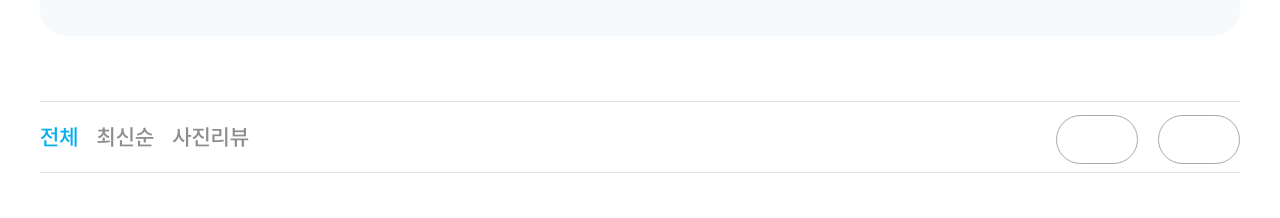
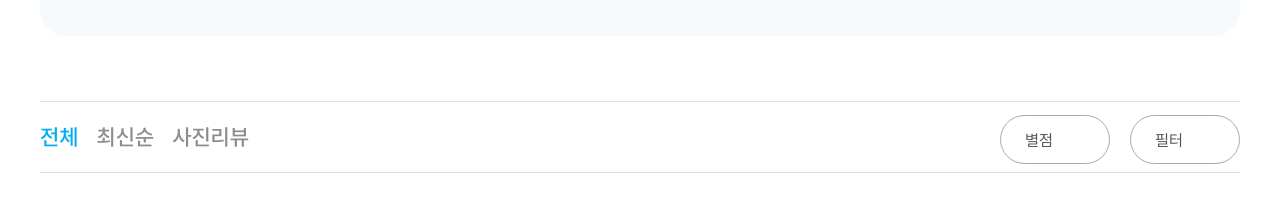
Before and after one commit to mobi-projects/nail-case-client, a Next.js app: page /manager/base/my-shop/review in a window 1280 px wide. Shown: the part 1000-1218 px from the top of the page. Built offline with nearby package versions, Linux system fonts and the light colour scheme; some icons are missing.

Commit message:
🎨 NTPulldown 적용
* issue: [NAILCASE-213](https://nailcase.atlassian.net/browse/NAILCASE-213)
sub-issues:
- [NAILCASE-214](https://nailcase.atlassian.net/browse/NAILCASE-214)

```diff
--- a/src/component/custom/manager/base/my-shop/review/02/index.tsx
+++ b/src/component/custom/manager/base/my-shop/review/02/index.tsx
@@ -35,13 +35,23 @@ function ReviewTitleList() {
 	)
 }
 function ReviewPulldownList() {
-	const pulldown1 = usePulldown(["별점", "제목", "태그"])
-	const pulldown2 = usePulldown(["필터", "5", "4", "3", "2", "1"])
+	const pulldownStarRate = usePulldown()
+	const pulldownFillter = usePulldown()
 
 	return (
 		<div className="flex h-[44px] w-full justify-end gap-[20px]">
-			<NTPulldown {...pulldown1} />
-			<NTPulldown {...pulldown2} />
+			<NTPulldown
+				{...pulldownStarRate}
+				optionArr={["제목", "태그"]}
+				placeholder="별점"
+				description="선택해주세요"
+			/>
+			<NTPulldown
+				{...pulldownFillter}
+				optionArr={["5점", "4점", "3점", "2점", "1점"]}
+				placeholder="필터"
+				description="선택해주세요"
+			/>
 		</div>
 	)
 }
--- a/src/component/custom/manager/base/schedule/layout/01/index.tsx
+++ b/src/component/custom/manager/base/schedule/layout/01/index.tsx
@@ -42,8 +42,7 @@ function ScheduleController() {
 	)
 }
 function ScheduleInfo() {
-	const { isOpen, onClickItems, onClickTrigger, onClickWrapper, optionArr } =
-		usePulldown(["시술"])
+	const pulldownSchedule = usePulldown()
 	return (
 		<div className="flex h-full w-full items-center justify-between border-y-[1px] border-y-PB50/40">
 			<div className="flex h-full items-center pl-7">
@@ -69,13 +68,10 @@ function ScheduleInfo() {
 				</div>
 			</div>
 			<NTPulldown
-				{...{
-					isOpen,
-					onClickItems,
-					onClickTrigger,
-					onClickWrapper,
-					optionArr,
-				}}
+				description="시술 건수를 선택해주세요"
+				optionArr={["3건이하", "4건 이상 6건 이하", "7건 이상"]}
+				placeholder="시술"
+				{...pulldownSchedule}
 			/>
 		</div>
 	)
```
